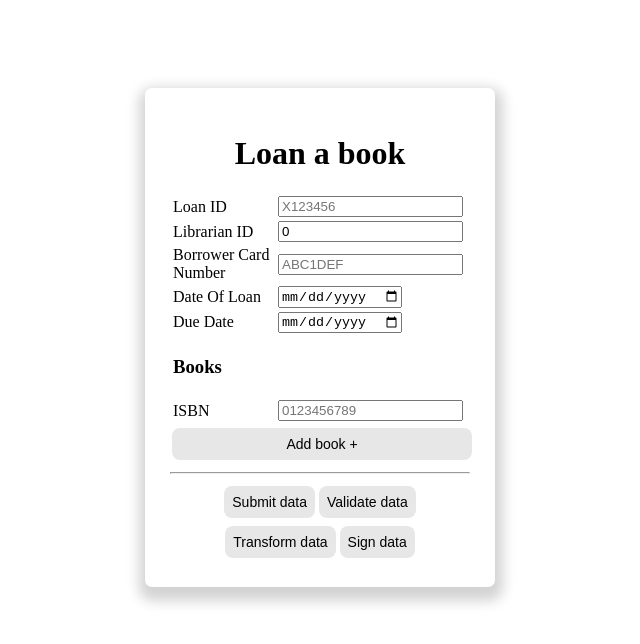
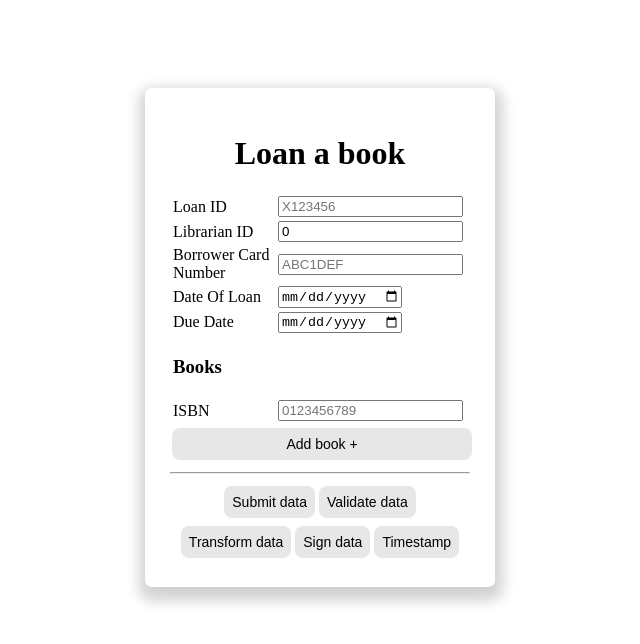
Before and after one commit to nemrachi/SIPVS, a React (Vite) app in the folder sipvs-fe/: page / in a window 1280 px wide. Shown: the top 644 px of the page, without its empty margins (320-960 px from the left). Built offline with nearby package versions, Linux system fonts and the light colour scheme.

Commit message:
feat: timestamp button

```diff
--- a/sipvs-fe/src/App.jsx
+++ b/sipvs-fe/src/App.jsx
@@ -1,5 +1,5 @@
 import React, { useState } from "react";
-import { validateData, transformData, confirmData } from "./api";
+import { validateData, transformData, confirmData, getTimestamp } from "./api";
 
 import SignComponent from "./SignComponent";
 
@@ -223,9 +223,20 @@ function App() {
         >
           Transform data
         </button>
-        <button type="button" className="button-gray" onClick={handleSign}>
+        <button
+          className="button-gray"
+          type="button"
+          onClick={handleSign}
+        >
           Sign data
         </button>
+        <button
+          className="button-gray"
+          type="button"
+          onClick={getTimestamp}
+        >
+          Timestamp
+        </button> {/* prevod EPES na T formu */}
       </form>
     </main>
   );
--- a/sipvs-fe/src/api.js
+++ b/sipvs-fe/src/api.js
@@ -20,6 +20,7 @@ export const transformData = async () => {
     alert(error.response.data);
   }
 };
+
 export const getXSD = async () => {
   try {
     const response = await axios.get("/api/zadanie2/getxsd");
@@ -88,3 +89,12 @@ export const confirmData = async (loan) => {
     alert(error.response.data);
   }
 };
+
+export const getTimestamp = async () => {
+  try {
+    const response = await axios.get("/api/zadanie3/timestamp");
+    alert(response.data);
+  } catch (error) {
+    alert(error.response.data);
+  }
+};
```
Also changed, not shown: 1 other file (tests, documents, lock files or other folders).
